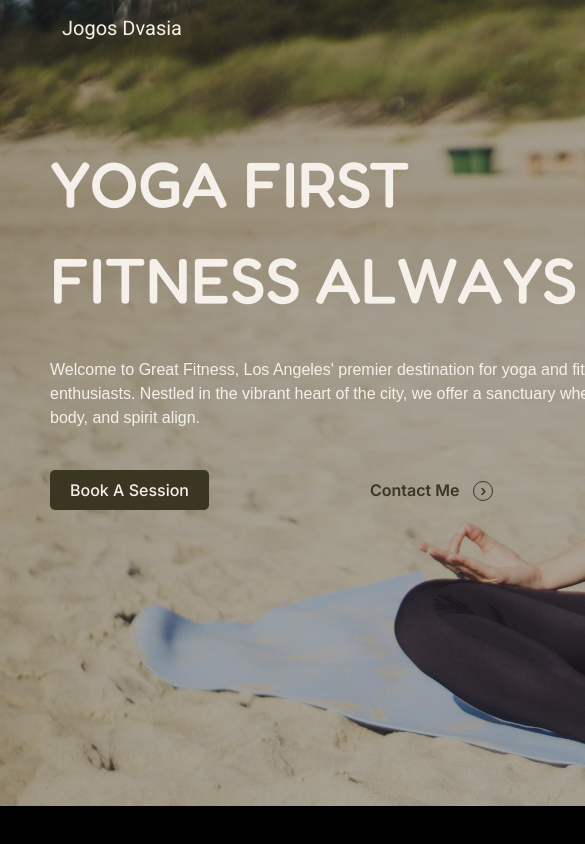
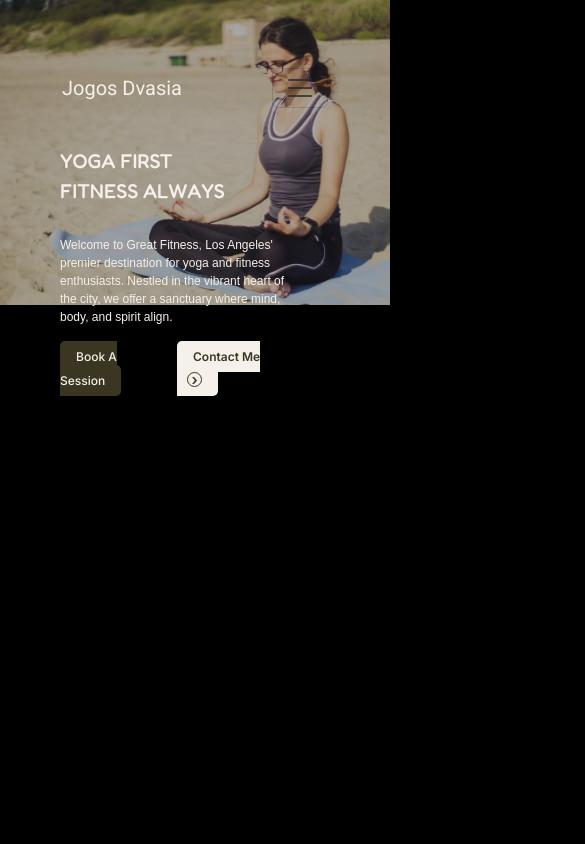
Before and after one commit to AlinaKoniseva/studija-jogos-dvasia, a plain HTML site: page index.html in a window 390 px wide. Shown: the top 844 px of the page, 585 px wide, since content can reach past the window. Drawn offline with nearby package versions, Linux system fonts and the light colour scheme.

Commit message:
linked bootstrap script; made the page responsive

```diff
--- a/index.html
+++ b/index.html
@@ -9,7 +9,8 @@
     <link href="https://fonts.googleapis.com/css2?family=Fredoka:wght@300..700&family=Roboto:ital,wdth,wght@0,75..100,100..900;1,75..100,100..900&display=swap" rel="stylesheet">
     <link href="https://cdn.jsdelivr.net/npm/bootstrap@5.3.7/dist/css/bootstrap.min.css" rel="stylesheet"
         integrity="sha384-LN+7fdVzj6u52u30Kp6M/trliBMCMKTyK833zpbD+pXdCLuTusPj697FH4R/5mcr" crossorigin="anonymous">
-    <link rel="preconnect" href="https://fonts.googleapis.com">
+    <script src="https://cdn.jsdelivr.net/npm/bootstrap@5.3.7/dist/js/bootstrap.bundle.min.js" integrity="sha384-ndDqU0Gzau9qJ1lfW4pNLlhNTkCfHzAVBReH9diLvGRem5+R9g2FzA8ZGN954O5Q" crossorigin="anonymous"></script>
+        <link rel="preconnect" href="https://fonts.googleapis.com">
 <link rel="preconnect" href="https://fonts.gstatic.com" crossorigin>
 <link href="https://fonts.googleapis.com/css2?family=Inter:ital,opsz,wght@0,14..32,100..900;1,14..32,100..900&display=swap" rel="stylesheet">
         <script src="styles/language.js"></script>
--- a/styles/style.css
+++ b/styles/style.css
@@ -136,3 +136,83 @@ header h2 {
     .arrow-circle:hover {
       border-color: #f5f0e9;
     }
+
+    @media (max-width: 960px) {
+  header {
+    padding: 60px 0px;
+    height: auto;
+  }
+
+    header h1 {
+    font-size: 40px;
+  }
+
+  header h2 {
+    font-size: 12px;
+  }
+
+  .container {
+    width: 60%;
+    margin: 0 60px;
+    padding: 0;
+  }
+
+  .container h1 {
+    font-size: 20px;
+  }
+
+  .container h2 {
+    font-size: 12px;
+  }
+
+
+  .grid {
+    padding: 10px 0;
+    margin: 0;
+  }
+
+ .container a {
+    font-size: 10px
+  }
+
+ .btn-contact a {
+    background-color: #f5f0e9;
+  }
+
+  section {
+    padding: 15px 20px;
+  }
+
+  main h2 {
+    font-size: 8px;
+  }
+
+  main h3 {
+    font-size: 20px;
+  }
+
+  main p {
+    font-size: 8px;
+  }
+  main img {
+    width: 100%;
+    height: auto;
+  }
+
+  .btn-booking a {
+    font-size: 12px;
+    padding: 8px 16px;
+  }
+
+  .btn-contact a {
+    font-size: 12px;
+    padding: 8px 16px;
+  }
+
+  .arrow-circle {
+    width: 15px;
+    height: 15px;
+    font-size: 10px;
+  }
+
+}
```
